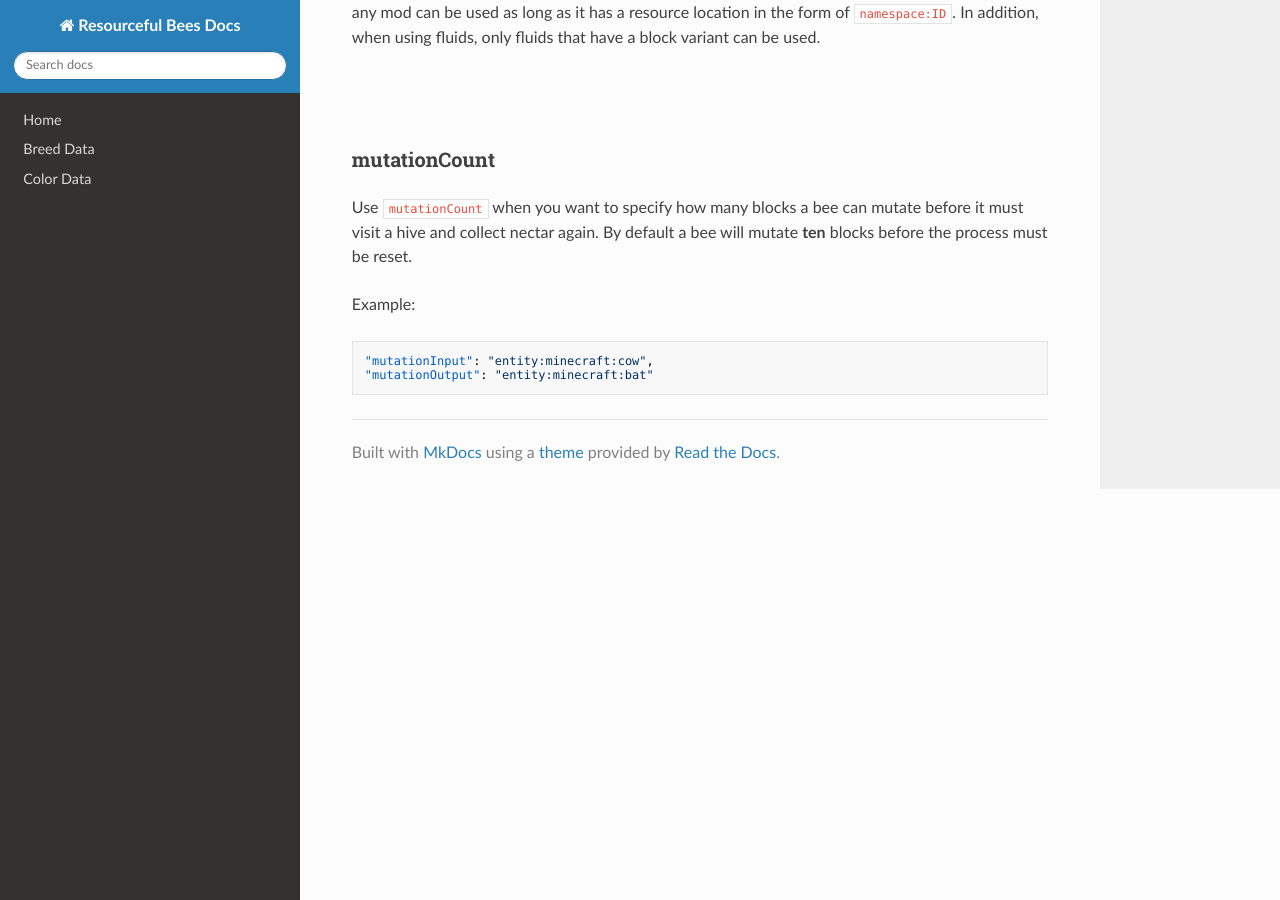
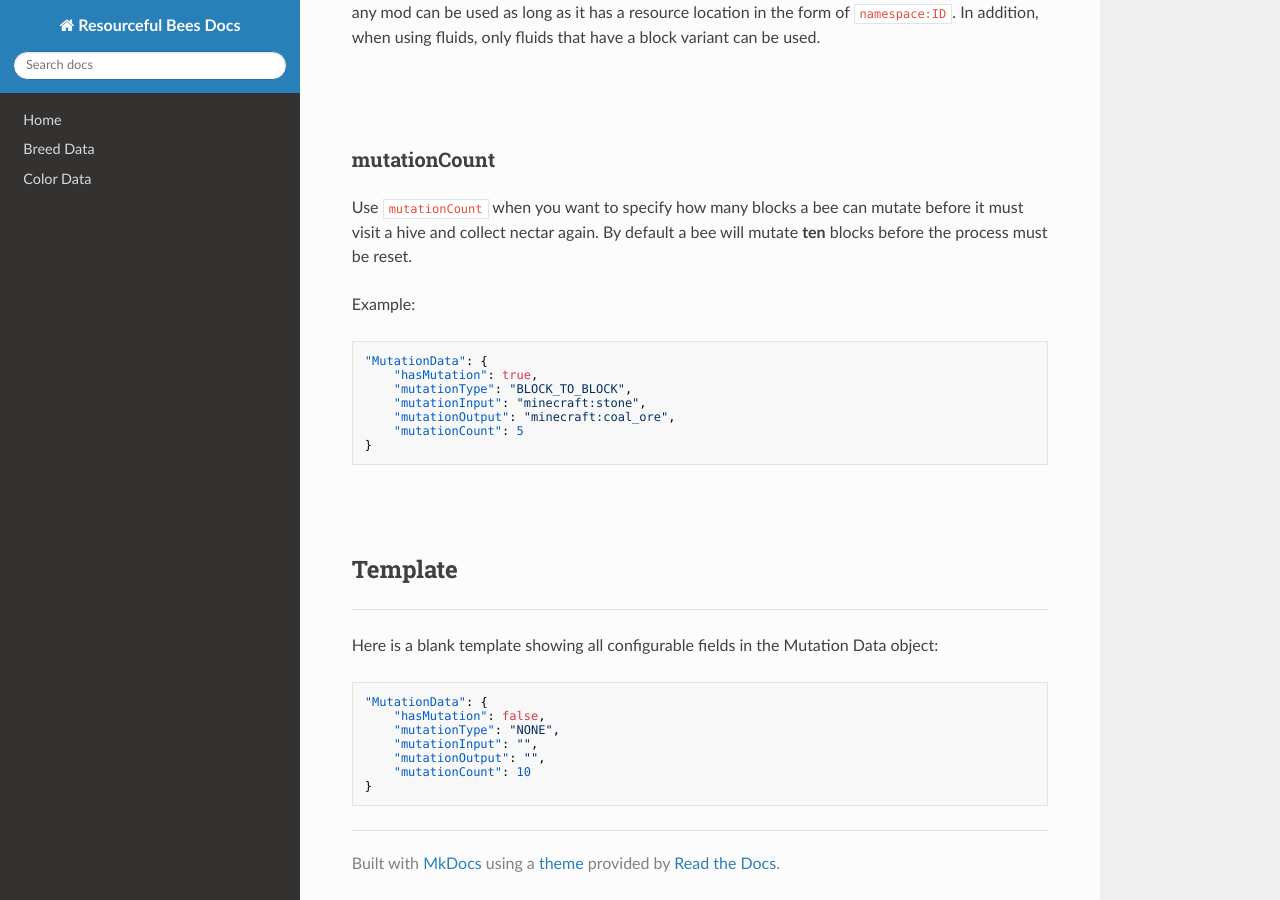
Before and after one commit to Team-Resourceful/ResourcefulBeesDocs, an MkDocs documentation site: the page built from docs/bee_data/mutation_data.md, in a window 1280 px wide and 900 px high, scrolled down 2864 px. Built offline with MkDocs 1.6.1, drawn with Linux system fonts in a browser that asks for light colours; nearby versions of some CDN libraries.

Commit message:
docs/bee_data/mutation_data.md updated from https://stackedit.io/

````diff
--- a/docs/bee_data/mutation_data.md
+++ b/docs/bee_data/mutation_data.md
@@ -123,10 +123,33 @@ Use `mutationCount` when you want to specify how many blocks a bee can mutate be
 Example:
 
 ```json
-"mutationInput": "entity:minecraft:cow",
-"mutationOutput": "entity:minecraft:bat"
+"MutationData": {
+	"hasMutation": true,
+	"mutationType": "BLOCK_TO_BLOCK",
+	"mutationInput": "minecraft:stone",
+	"mutationOutput": "minecraft:coal_ore",
+	"mutationCount": 5
+}
+```
+
+<br>
+<br>
+
+## **Template**
+***
+
+Here is a blank template showing all configurable fields in the Mutation Data object:
+
+```json
+"MutationData": {
+	"hasMutation": false,
+	"mutationType": "NONE",
+	"mutationInput": "",
+	"mutationOutput": "",
+	"mutationCount": 10
+}
 ```
 <!--stackedit_data:
-eyJoaXN0b3J5IjpbLTI0NTQwOTEzLDcxMjE4NDU0Miw3MzA5OT
+eyJoaXN0b3J5IjpbNzEwMTM5NjEwLDcxMjE4NDU0Miw3MzA5OT
 gxMTZdfQ==
 -->
````
